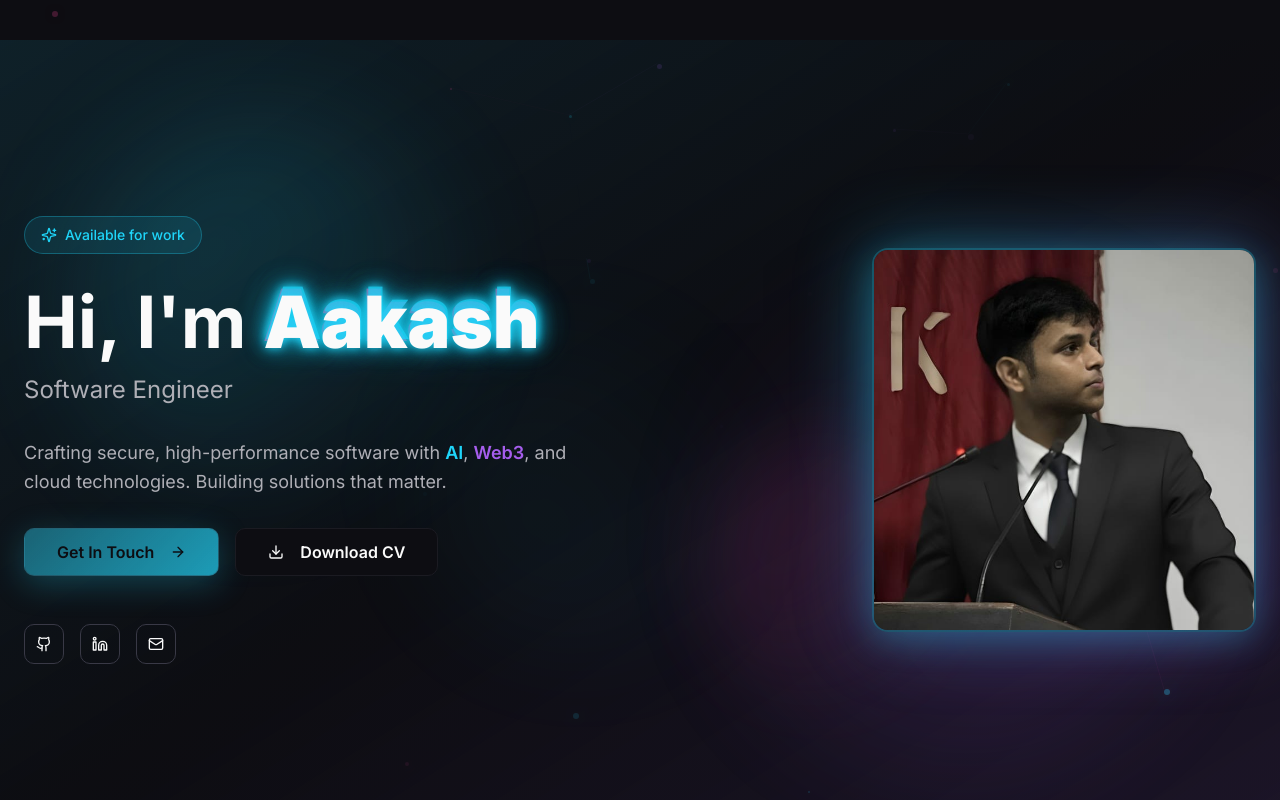
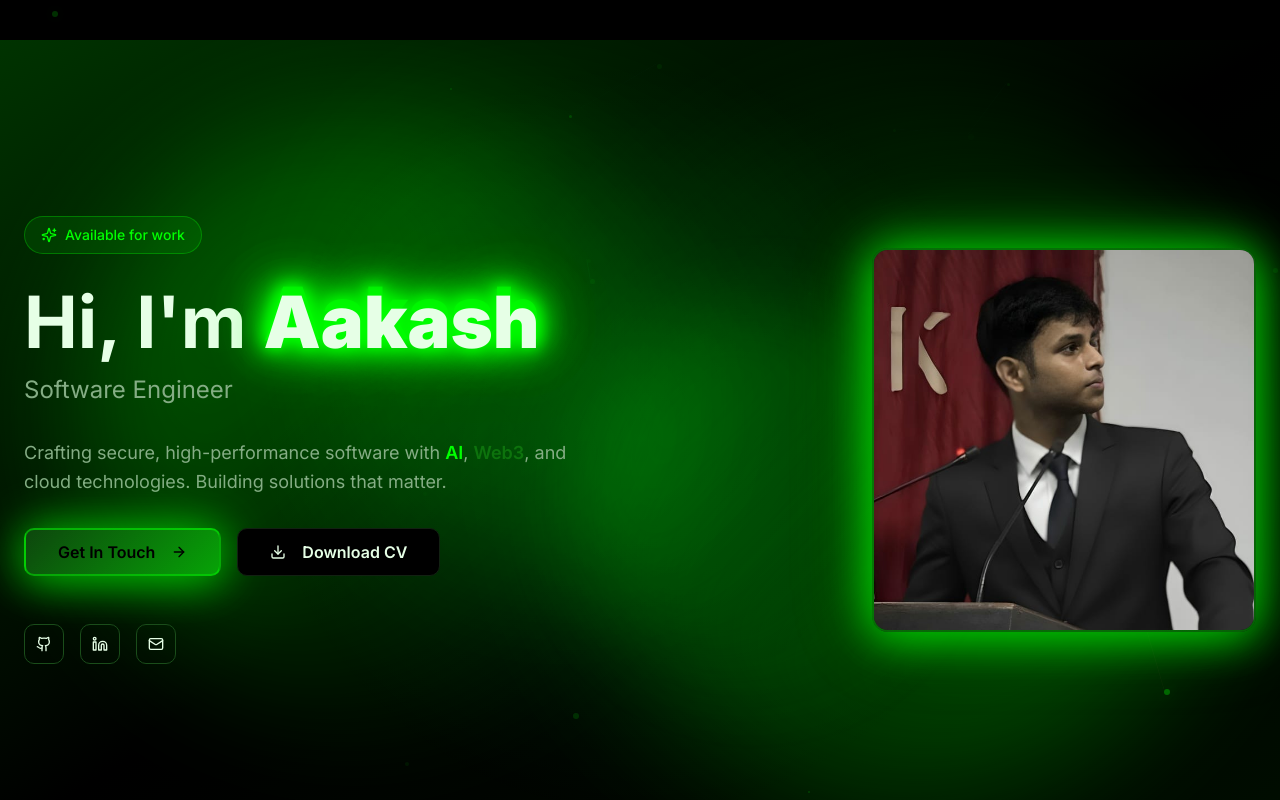
Before and after one commit to aakashprathipati/personal-website-flow, a React (Vite) app: page / in a window 1280 px wide. Shown: the top 800 px of the page. Built offline with nearby package versions, Linux system fonts and the light colour scheme; the HTML template or start-up script is replaced by a standard one.

Commit message:
Update website theme and icon

```diff
--- a/index.html
+++ b/index.html
@@ -17,7 +17,7 @@
     <meta name="twitter:card" content="summary_large_image" />
     <meta name="twitter:site" content="@lovable_dev" />
     <meta name="twitter:image" content="https://storage.googleapis.com/gpt-engineer-file-uploads/GmHRWWh8bJdyhACpfiPRiGbznoC3/social-images/social-1758175935960-klu seminar.png">
-    <link rel="icon" type="image/x-icon" href="https://storage.googleapis.com/gpt-engineer-file-uploads/GmHRWWh8bJdyhACpfiPRiGbznoC3/uploads/1758175864523-klu seminar.png">
+    <link rel="icon" type="image/jpeg" href="/favicon.jpg">
 </head>
 
   <body>
--- a/src/components/HeroSection.tsx
+++ b/src/components/HeroSection.tsx
@@ -5,13 +5,14 @@ import profileImage from '@/assets/profile-photo.png';
 const HeroSection = () => {
   return (
     <section className="relative min-h-screen flex items-center justify-center overflow-hidden">
-      {/* Aesthetic gradient mesh background */}
+      {/* Matrix-style background with heavy green glow */}
       <div className="absolute inset-0 pointer-events-none">
-        <div className="absolute top-0 left-0 w-full h-full bg-gradient-to-br from-primary/10 via-background to-secondary/10" />
-        <div className="absolute top-20 left-20 w-96 h-96 bg-gradient-to-br from-primary/30 to-transparent rounded-full blur-3xl animate-pulse" />
-        <div className="absolute bottom-20 right-20 w-[500px] h-[500px] bg-gradient-to-tl from-secondary/20 to-transparent rounded-full blur-3xl animate-pulse" style={{ animationDelay: '1s' }} />
-        <div className="absolute top-1/2 right-1/4 w-64 h-64 bg-gradient-to-br from-accent/20 to-transparent rounded-full blur-2xl animate-pulse" style={{ animationDelay: '2s' }} />
-        <div className="absolute bottom-1/4 left-1/3 w-80 h-80 bg-gradient-to-tr from-primary/15 to-transparent rounded-full blur-3xl animate-pulse" style={{ animationDelay: '1.5s' }} />
+        <div className="absolute top-0 left-0 w-full h-full bg-gradient-to-br from-primary/20 via-black to-primary/5" />
+        <div className="absolute top-20 left-20 w-[600px] h-[600px] bg-gradient-to-br from-primary/50 to-transparent rounded-full blur-3xl animate-pulse" />
+        <div className="absolute bottom-10 right-10 w-[700px] h-[700px] bg-gradient-to-tl from-primary/40 to-transparent rounded-full blur-3xl animate-pulse" style={{ animationDelay: '1s' }} />
+        <div className="absolute top-1/3 right-1/4 w-96 h-96 bg-gradient-to-br from-accent/40 to-transparent rounded-full blur-2xl animate-pulse" style={{ animationDelay: '2s' }} />
+        <div className="absolute bottom-1/3 left-1/4 w-[500px] h-[500px] bg-gradient-to-tr from-primary/35 to-transparent rounded-full blur-3xl animate-pulse" style={{ animationDelay: '1.5s' }} />
+        <div className="absolute inset-0 bg-[radial-gradient(circle_at_50%_50%,rgba(0,255,65,0.1),transparent_50%)]" />
       </div>
 
       <div className="container mx-auto px-6 relative z-10">
--- a/src/index.css
+++ b/src/index.css
@@ -6,65 +6,65 @@
 
 @layer base {
   :root {
-    /* Core palette - Deep Space */
-    --background: 240 15% 6%;
-    --foreground: 180 5% 98%;
+    /* Core palette - Matrix Black */
+    --background: 0 0% 0%;
+    --foreground: 120 100% 95%;
 
-    /* Card system - Neon Glass */
-    --card: 240 12% 10%;
-    --card-foreground: 180 5% 98%;
-    --card-hover: 190 95% 55%;
+    /* Card system - Dark Matrix */
+    --card: 120 20% 8%;
+    --card-foreground: 120 100% 95%;
+    --card-hover: 120 100% 50%;
 
     /* Popover */
-    --popover: 240 12% 10%;
-    --popover-foreground: 180 5% 98%;
+    --popover: 120 20% 8%;
+    --popover-foreground: 120 100% 95%;
 
-    /* Primary - Electric Blue */
-    --primary: 190 95% 55%;
-    --primary-foreground: 240 15% 6%;
-    --primary-glow: 190 100% 70%;
+    /* Primary - Matrix Green */
+    --primary: 120 100% 50%;
+    --primary-foreground: 0 0% 0%;
+    --primary-glow: 120 100% 60%;
 
-    /* Secondary - Neon Purple */
-    --secondary: 270 80% 65%;
-    --secondary-foreground: 240 15% 6%;
-    --secondary-glow: 270 100% 80%;
+    /* Secondary - Dark Green */
+    --secondary: 120 80% 25%;
+    --secondary-foreground: 120 100% 95%;
+    --secondary-glow: 120 100% 35%;
 
-    /* Accent - Cyber Pink */
-    --accent: 330 85% 60%;
-    --accent-foreground: 240 15% 6%;
-    --accent-glow: 330 100% 75%;
+    /* Accent - Bright Matrix Green */
+    --accent: 120 100% 40%;
+    --accent-foreground: 0 0% 0%;
+    --accent-glow: 120 100% 50%;
 
-    /* Warning - Solar Orange */
-    --warning: 25 95% 58%;
-    --warning-foreground: 240 15% 6%;
+    /* Warning - Matrix Yellow */
+    --warning: 60 100% 50%;
+    --warning-foreground: 0 0% 0%;
 
-    /* Destructive - Laser Red */
-    --destructive: 0 85% 60%;
-    --destructive-foreground: 0 0% 100%;
+    /* Destructive - Matrix Red */
+    --destructive: 0 100% 50%;
+    --destructive-foreground: 0 0% 0%;
 
-    /* Muted - Deep grays */
-    --muted: 240 8% 18%;
-    --muted-foreground: 240 5% 70%;
+    /* Muted - Dark Matrix Gray */
+    --muted: 120 10% 15%;
+    --muted-foreground: 120 20% 60%;
 
     /* Borders and inputs */
-    --border: 240 10% 25%;
-    --input: 240 12% 12%;
-    --ring: 190 95% 55%;
+    --border: 120 50% 20%;
+    --input: 120 30% 10%;
+    --ring: 120 100% 50%;
 
     /* Modern radius */
     --radius: 0.75rem;
 
-    /* Cyberpunk gradients */
+    /* Matrix gradients */
     --gradient-cyber: linear-gradient(135deg, hsl(var(--primary)), hsl(var(--secondary)));
     --gradient-neon: linear-gradient(45deg, hsl(var(--accent)), hsl(var(--primary)));
-    --gradient-hero: linear-gradient(180deg, hsl(var(--background)) 0%, hsl(240 12% 10%) 100%);
-    --gradient-glass: linear-gradient(135deg, hsl(var(--card) / 0.6), hsl(var(--card) / 0.3));
+    --gradient-hero: linear-gradient(180deg, hsl(var(--background)) 0%, hsl(120 30% 5%) 100%);
+    --gradient-glass: linear-gradient(135deg, hsl(var(--card) / 0.8), hsl(var(--card) / 0.4));
 
-    /* Modern shadows */
-    --shadow-neon: 0 0 30px hsl(var(--primary) / 0.5), 0 0 60px hsl(var(--primary) / 0.2);
-    --shadow-glow: 0 8px 32px hsl(var(--primary) / 0.25);
-    --shadow-soft: 0 4px 24px hsl(240 15% 3% / 0.5);
-    --shadow-xl: 0 20px 60px hsl(240 15% 3% / 0.8);
+    /* Matrix shadows - Heavy green glow */
+    --shadow-neon: 0 0 40px hsl(var(--primary) / 0.8), 0 0 80px hsl(var(--primary) / 0.5), 0 0 120px hsl(var(--primary) / 0.3);
+    --shadow-glow: 0 0 50px hsl(var(--primary) / 0.6), 0 8px 40px hsl(var(--primary) / 0.4);
+    --shadow-soft: 0 4px 30px hsl(120 100% 20% / 0.8);
+    --shadow-xl: 0 0 60px hsl(var(--primary) / 0.7), 0 20px 80px hsl(120 100% 20% / 1);
 
     /* Animation timings */
     --transition-fast: all 0.15s cubic-bezier(0.4, 0, 0.2, 1);
@@ -89,17 +89,17 @@
   }
 
   .dark {
-    /* Dark theme matches root */
-    --background: 240 15% 6%;
-    --foreground: 180 5% 98%;
-    --card: 240 12% 10%;
-    --card-foreground: 180 5% 98%;
-    --popover: 240 12% 10%;
-    --popover-foreground: 180 5% 98%;
-    --muted: 240 8% 18%;
-    --muted-foreground: 240 5% 70%;
-    --border: 240 10% 25%;
-    --input: 240 12% 12%;
+    /* Dark theme matches root - Matrix style */
+    --background: 0 0% 0%;
+    --foreground: 120 100% 95%;
+    --card: 120 20% 8%;
+    --card-foreground: 120 100% 95%;
+    --popover: 120 20% 8%;
+    --popover-foreground: 120 100% 95%;
+    --muted: 120 10% 15%;
+    --muted-foreground: 120 20% 60%;
+    --border: 120 50% 20%;
+    --input: 120 30% 10%;
   }
 }
 
@@ -120,13 +120,15 @@
     scroll-behavior: smooth;
   }
 
-  /* Neon glow text */
+  /* Matrix neon glow text - Heavy */
   .neon-text {
     color: hsl(var(--primary));
     text-shadow:
-      0 0 10px hsl(var(--primary) / 0.8),
-      0 0 20px hsl(var(--primary) / 0.5),
-      0 0 40px hsl(var(--primary) / 0.3);
+      0 0 15px hsl(var(--primary) / 1),
+      0 0 30px hsl(var(--primary) / 0.8),
+      0 0 50px hsl(var(--primary) / 0.6),
+      0 0 80px hsl(var(--primary) / 0.4);
+    font-weight: 700;
   }
 
   .glitch {
@@ -202,20 +204,20 @@
     }
   }
 
-  /* Glass card */
+  /* Matrix glass card - Heavy glow */
   .glass-card {
     background: var(--gradient-glass);
     backdrop-filter: blur(12px);
-    border: 1px solid hsl(var(--border) / 0.3);
+    border: 2px solid hsl(var(--primary) / 0.5);
     box-shadow: var(--shadow-glow);
     transition: var(--transition-smooth);
     will-change: transform;
   }
 
   .glass-card:hover {
-    transform: translateY(-2px);
+    transform: translateY(-3px);
     box-shadow: var(--shadow-xl);
-    border-color: hsl(var(--primary) / 0.5);
+    border-color: hsl(var(--primary) / 1);
   }
 
   /* Slide in animation */
```
Also changed, not shown: public/favicon.jpg (added).
